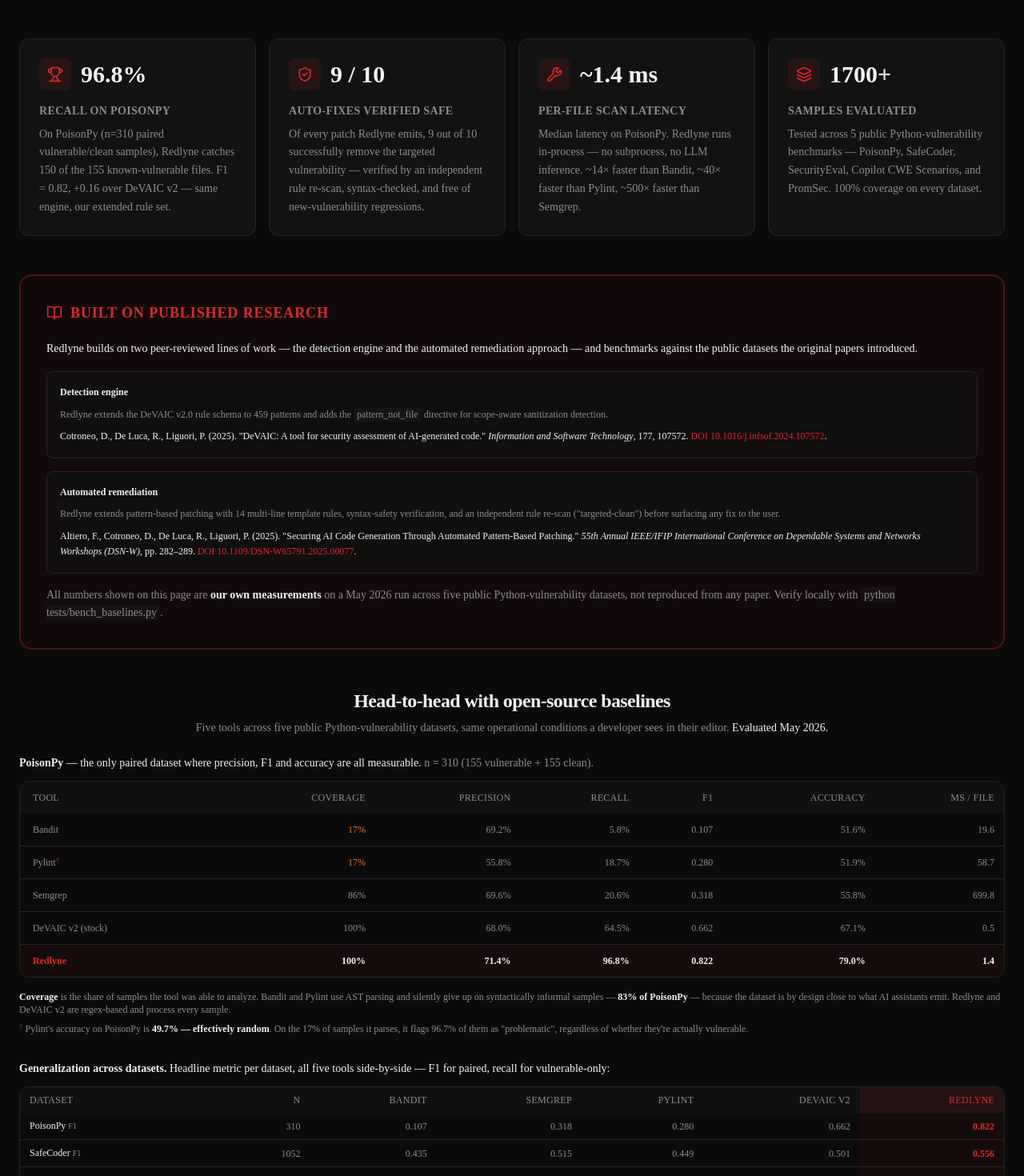
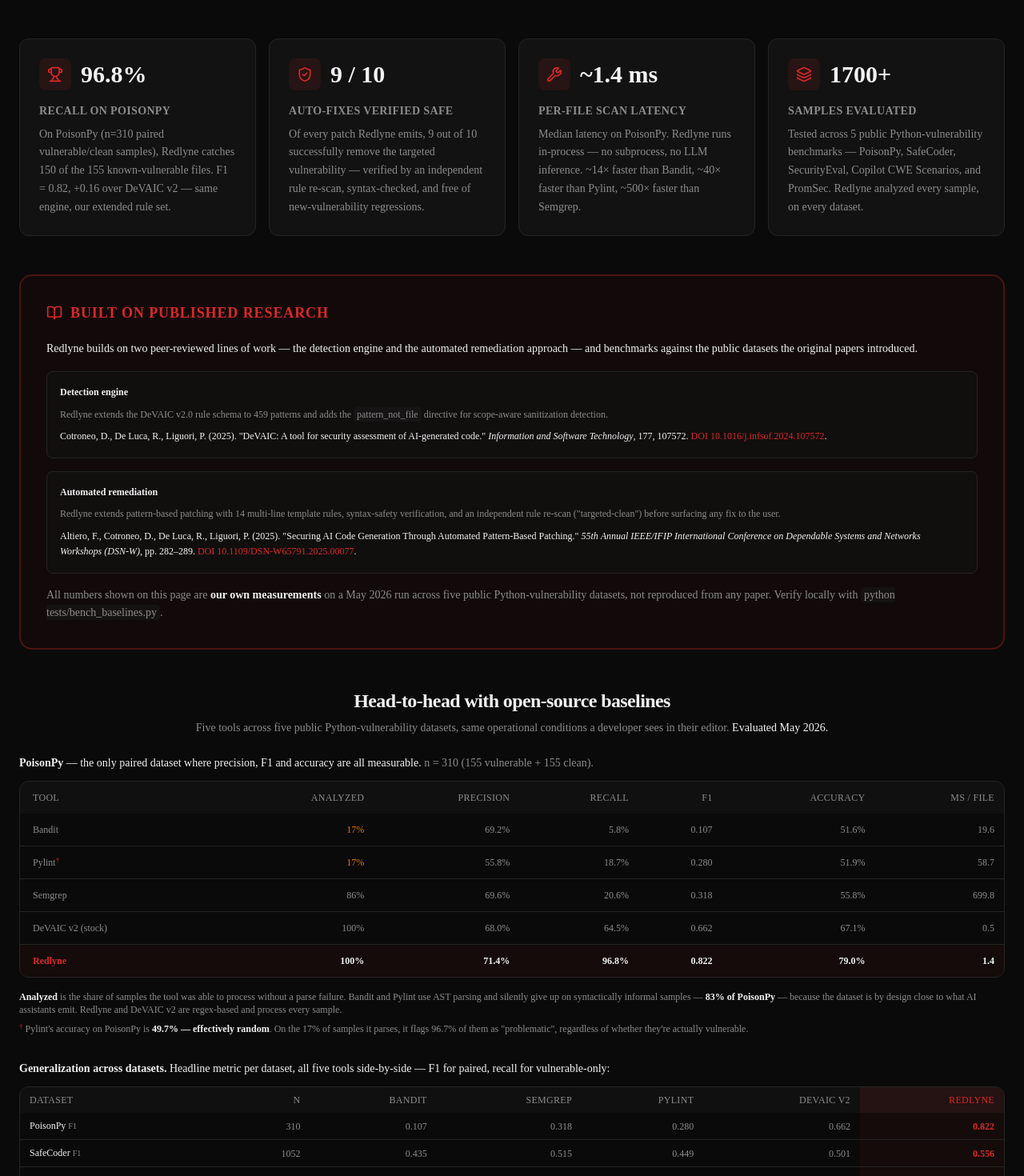
Before and after one commit to redlyne-ai/website, a Next.js app: page / in a window 1280 px wide. Shown: the part 2574-4044 px from the top of the page at 80% size. Built offline with nearby package versions, Linux system fonts and the light colour scheme.

Commit message:
update benchmark

```diff
--- a/components/benchmark.tsx
+++ b/components/benchmark.tsx
@@ -27,7 +27,7 @@ const stats = [
     value: "1700+",
     label: "Samples evaluated",
     description:
-      "Tested across 5 public Python-vulnerability benchmarks — PoisonPy, SafeCoder, SecurityEval, Copilot CWE Scenarios, and PromSec. 100% coverage on every dataset.",
+      "Tested across 5 public Python-vulnerability benchmarks — PoisonPy, SafeCoder, SecurityEval, Copilot CWE Scenarios, and PromSec. Redlyne analyzed every sample, on every dataset.",
   },
 ]
 
@@ -185,7 +185,7 @@ export function Benchmark() {
               <thead className="bg-secondary/30 text-xs uppercase tracking-wide text-muted-foreground">
                 <tr>
                   <th className="px-4 py-3 text-left font-medium">Tool</th>
-                  <th className="px-3 py-3 text-right font-medium">Coverage</th>
+                  <th className="px-3 py-3 text-right font-medium">Analyzed</th>
                   <th className="px-3 py-3 text-right font-medium">Precision</th>
                   <th className="px-3 py-3 text-right font-medium">Recall</th>
                   <th className="px-3 py-3 text-right font-medium">F1</th>
@@ -244,7 +244,7 @@ export function Benchmark() {
           </div>
 
           <p className="mt-4 text-xs text-muted-foreground">
-            <strong className="text-foreground">Coverage</strong> is the share of samples the tool was able to analyze. Bandit and Pylint use AST parsing and silently give up on syntactically informal samples — <strong className="text-foreground">83% of PoisonPy</strong> — because the dataset is by design close to what AI assistants emit. Redlyne and DeVAIC v2 are regex-based and process every sample.
+            <strong className="text-foreground">Analyzed</strong> is the share of samples the tool was able to process without a parse failure. Bandit and Pylint use AST parsing and silently give up on syntactically informal samples — <strong className="text-foreground">83% of PoisonPy</strong> — because the dataset is by design close to what AI assistants emit. Redlyne and DeVAIC v2 are regex-based and process every sample.
           </p>
           <p className="mt-2 text-xs text-muted-foreground">
             <sup className="text-primary">†</sup> Pylint&apos;s accuracy on PoisonPy is <strong className="text-foreground">49.7% — effectively random</strong>. On the 17% of samples it parses, it flags 96.7% of them as &quot;problematic&quot;, regardless of whether they&apos;re actually vulnerable.
```
